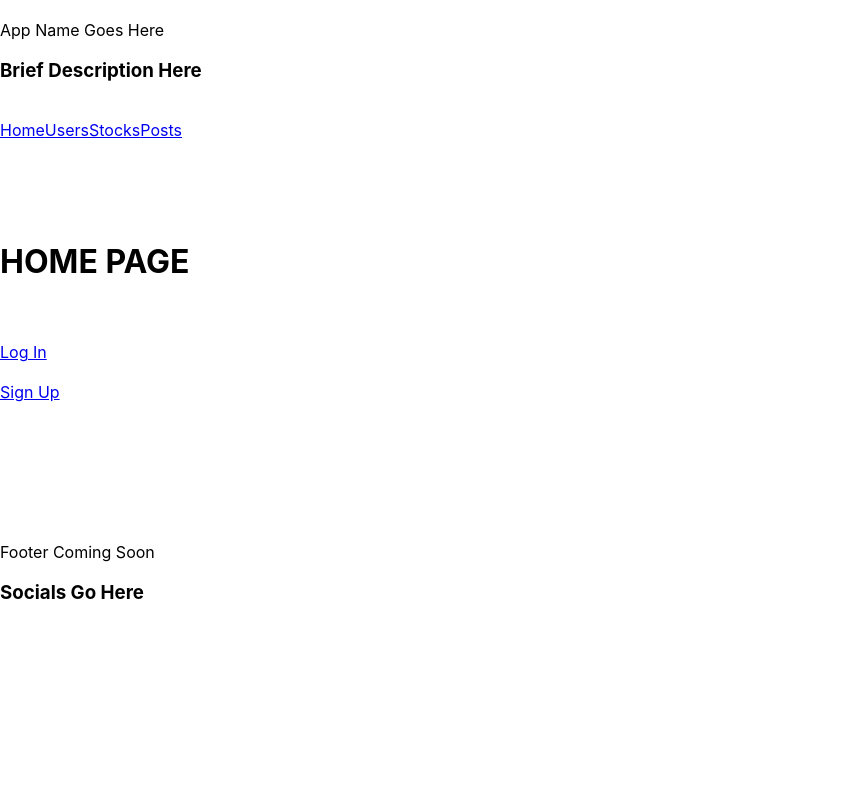
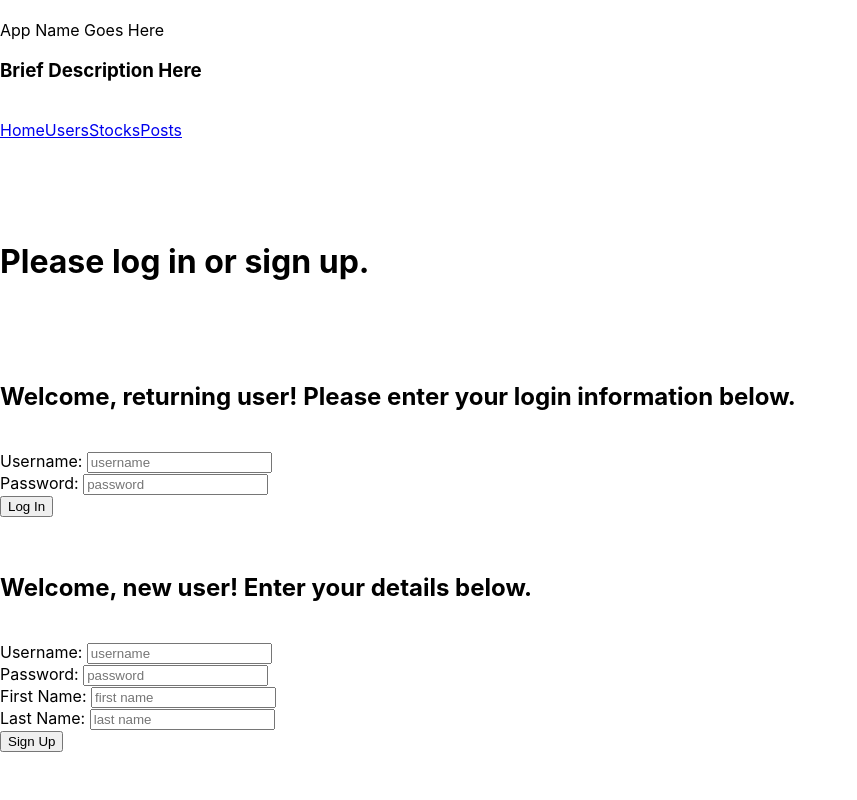
Before and after one commit to wigar-badri/phase-4, a React (Create React App) app in the folder client/: page / in a window 1280 px wide. Shown: the top 800 px of the page, without its empty margins (0-857 px from the left). Built offline with nearby package versions, Linux system fonts and the light colour scheme; no server answers.

Commit message:
fixed login and signup

```diff
--- a/client/src/components/App.jsx
+++ b/client/src/components/App.jsx
@@ -5,7 +5,6 @@ import { Outlet } from 'react-router-dom'
 
 import Heading from './Heading';
 import Footer from './Footer';
-import { checkSession } from '../loaders';
 
 // const POST_HEADERS = {
 //   'Content-Type': 'application/json',
@@ -31,7 +30,7 @@ export default function App() {
   return (
     <div className="App">
       <Heading />
-      <Outlet context={[[currentUser, setCurrentUser], checkSession]} />
+      <Outlet context={[currentUser, setCurrentUser]} />
       <Footer />
     </div>
   );
--- a/client/src/components/HomePage/Dashboard.jsx
+++ b/client/src/components/HomePage/Dashboard.jsx
@@ -3,17 +3,31 @@ import StockMini from '../StockMini';
 
 export default function Dashboard({currentUser, logout}){
 
-	const userPostsList = currentUser.posts.map(post => <PostMini key={post.id} post={post}/>)
-	const userStocksList = currentUser.stocks.map(stock => <StockMini key={stock.id} stock={stock}/>)
+	const userPostsList = currentUser?.posts?.map(post => <PostMini key={post.id} post={post}/>)
+	const userStocksList = currentUser?.stocks?.map(stock => <StockMini key={stock.id} stock={stock}/>)
 
 	return (
 		<div className='user-details'>
+			<br/>
+
 			<h2>Welcome {currentUser.username}!</h2>
+			<br/>
+
 			<h4>{currentUser.first_name} {currentUser.last_name} | Level: {currentUser.level}</h4>
+			<br/>
+
 			<p>Balance: {currentUser.balance}</p>
+			<br/>
+
 			{userPostsList}
+			<br/>
+
 			{userStocksList}
+			<br/>
+
 			<button onClick={logout}>Logout</button>
+			<br/>
+
 		</div>
 	  )
 }
--- a/client/src/components/HomePage/Login.jsx
+++ b/client/src/components/HomePage/Login.jsx
@@ -1,9 +1,6 @@
 import { useState } from 'react'
-import { useLoaderData } from 'react-router-dom'
 
-export default function Login({currentUser, setCurrentUser}) {
-
-  const {attemptLogin} = useLoaderData()
+export default function Login({loginError, attemptLogin}) {
 
   // STATE //
 
@@ -27,11 +24,15 @@ export default function Login({currentUser, setCurrentUser}) {
   // RENDER //
 
   return (
+    <div>
+      <br/>
+
+      <h2>Welcome, returning user! Please enter your login information below.</h2>
+      <br/>
+
       <form className='user-form' onSubmit={handleSubmit}>
 
-      <h2>Welcome, returning user! Please enter your login information below.</h2>
-
-      <label for='username'>Username: </label>
+        <label htmlFor='username'>Username: </label>
         <input
           type="text"
           id='username'
@@ -39,9 +40,11 @@ export default function Login({currentUser, setCurrentUser}) {
           placeholder='username'
           value={username}
           onChange={handleChangeUsername}
+          required
         />
+        <br/>
 
-      <label for='password'>Password: </label>
+        <label htmlFor='password'>Password: </label>
         <input
           type="text"
           id='password'
@@ -49,11 +52,16 @@ export default function Login({currentUser, setCurrentUser}) {
           placeholder='password'
           value={password}
           onChange={handleChangePassword}
+          required
         />
+        <br/>
 
-      <button type="submit" value='Log In' />
+        <button type="submit" value='Log In' >Log In</button>
+        <br/>
 
       </form>
+      <p>{loginError.error}</p>
+    </div>
   )
 
 }
--- a/client/src/components/HomePage/Signup.jsx
+++ b/client/src/components/HomePage/Signup.jsx
@@ -1,6 +1,6 @@
 import { useState } from "react"
 
-export default function SignUp ({attemptSignup}) {
+export default function SignUp ({signupError, attemptSignup}) {
 
 	// NEW USER DETAILS STATE //
 	const [newUserDetails, setNewUserDetails] = useState({
@@ -25,10 +25,14 @@ export default function SignUp ({attemptSignup}) {
 	// RENDER //
     return (
 		<div>
+			<br/>
+
 			<h2>Welcome, new user! Enter your details below.</h2>
+			<br/>
+
 			<form onSubmit={handleSubmitNewUser}>
 
-				<label for='username'>Username: </label>
+				<label htmlFor='username'>Username: </label>
 				<input
 					type="text"
 					id="username"
@@ -36,9 +40,11 @@ export default function SignUp ({attemptSignup}) {
 					placeholder='username'
 					value={newUserDetails.username}
 					onChange={handleInputChange}
+					required
 				/>
+				<br/>
 
-				<label for='password'>Username: </label>
+				<label htmlFor='password'>Password: </label>
 				<input
 					type="text"
 					id="password"
@@ -46,9 +52,11 @@ export default function SignUp ({attemptSignup}) {
 					placeholder='password'
 					value={newUserDetails.password}
 					onChange={handleInputChange}
+					required
 				/>
+				<br/>
 
-				<label for='password'>Username: </label>
+				<label htmlFor='first_name'>First Name: </label>
 				<input
 					type="text"
 					id="first_name"
@@ -56,9 +64,11 @@ export default function SignUp ({attemptSignup}) {
 					placeholder='first name'
 					value={newUserDetails.first_name}
 					onChange={handleInputChange}
-				/><br/>
+					required
+				/>
+				<br/>
 
-				<label for='password'>Username: </label>
+				<label htmlFor='last_name'>Last Name: </label>
 				<input
 					type="text"
 					id="last_name"
@@ -66,11 +76,14 @@ export default function SignUp ({attemptSignup}) {
 					placeholder='last name'
 					value={newUserDetails.last_name}
 					onChange={handleInputChange}
-				/><br/>
+					required
+				/>
+				<br/>
 
-				<button type="submit" value="Sign Up" />
-
+				<button type="submit" value='Sign Up' >Sign Up</button>
+				<br/>
 			</form>
+			<p>{signupError.error}</p>
 		</div>
     )
 }
--- a/client/src/components/HomePage/index.jsx
+++ b/client/src/components/HomePage/index.jsx
@@ -3,7 +3,8 @@ import { useOutletContext } from 'react-router-dom'
 import Signup from './Signup'
 import Login from './Login'
 import Dashboard from "./Dashboard"
-// import { useState } from 'react'
+import { useState } from 'react'
+
 
 const POST_HEADERS = {
 	'Content-Type': 'application/json',
@@ -13,6 +14,10 @@ const POST_HEADERS = {
 export default function HomePage() {
 
 	const [currentUser, setCurrentUser] = useOutletContext()
+
+	const [signupError, setSignupError] = useState({})
+
+	const [loginError, setLoginError] = useState({})
 
 	async function attemptLogin(userInfo) {
 		const res = await fetch('/login', {
@@ -24,7 +29,8 @@ export default function HomePage() {
 			const data = await res.json()
 			setCurrentUser(data)
 		} else {
-			alert('Invalid sign up')
+			const error = await res.json()
+			setLoginError(error)
 		}
 	}
 
@@ -38,25 +44,26 @@ export default function HomePage() {
 		  	const data = await res.json()
 		  	setCurrentUser(data)
 		} else {
-			alert('Invalid sign up')
+			const error = await res.json()
+			setSignupError(error)
 		}
 	}
 
 	async function logout() {
 		fetch('/logout', { method: 'DELETE' })
-		return null
+		setCurrentUser(null)
 	}
 
 	// RENDER //
-  	if (!currentUser) {
+  	if (!currentUser?.id) {
     	// render Signup and Login if no currentUser
 		return (
 			<div>
 				<br/><br/>
 				<h1>Please log in or sign up.</h1>
 				<br/><br/>
-				<Login setCurrentUser={setCurrentUser} attemptLogin={attemptLogin} />
-				<Signup setCurrentUser={setCurrentUser} attemptSignup={attemptSignup} />
+				<Login setCurrentUser={setCurrentUser} loginError={loginError} attemptLogin={attemptLogin} />
+				<Signup setCurrentUser={setCurrentUser} signupError={signupError} attemptSignup={attemptSignup} />
 				<br/><br/>
 			</div>
 		)
--- a/client/src/components/UserMini.jsx
+++ b/client/src/components/UserMini.jsx
@@ -1,8 +1,10 @@
+import { Link } from "react-router-dom"
+
 export default function UserMini({user}) {
 
 	return (
 		<div>
-			<h3>{user.username}</h3>
+			<Link as='h3' to={`/users/${user.id}`}>{user.username}</Link>
 			<p>{`${user.trades.length}`} Trades</p>
 			<p>{`${user.saved_posts.length}`} Posts Saved</p>
 		</div>
```
Also changed, not shown: client/src/index.js (+1 -6 lines), 2 other files (tests, documents, lock files or other folders). Lines whose indentation alone changed are shown as unchanged.
